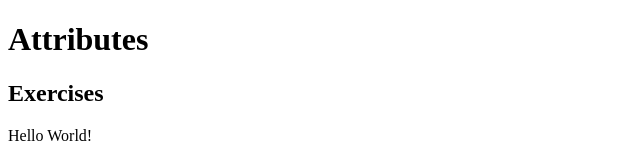
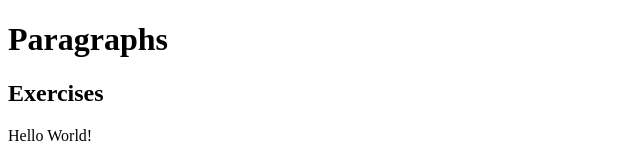
Before and after one commit to Brighton-W/Brighton-W.github.io, a plain HTML site: page exercises/paragraphs.html in a window 1280 px wide. Shown: the top 160 px of the page, without its empty margins (0-640 px from the left). Drawn offline with Linux system fonts and the light colour scheme.

Commit message:
Update paragraphs.html

```diff
--- a/exercises/paragraphs.html
+++ b/exercises/paragraphs.html
@@ -5,7 +5,7 @@
 </head>
 <body>
 
-<h1>Attributes</h1>
+<h1>Paragraphs</h1>
 
 <h2>Exercises</h2>
   <p>Hello World!<p>
```
